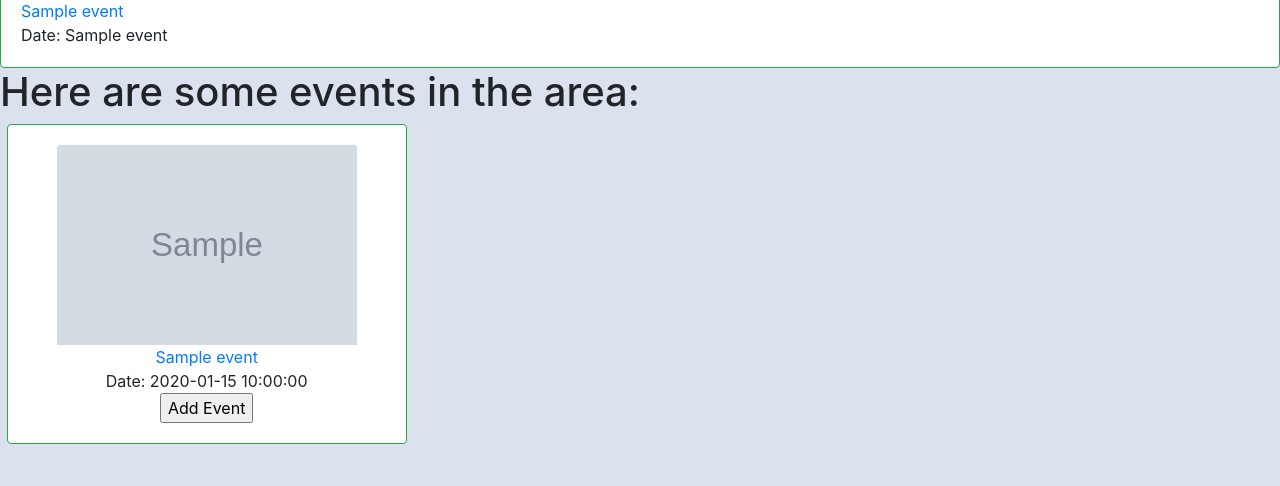
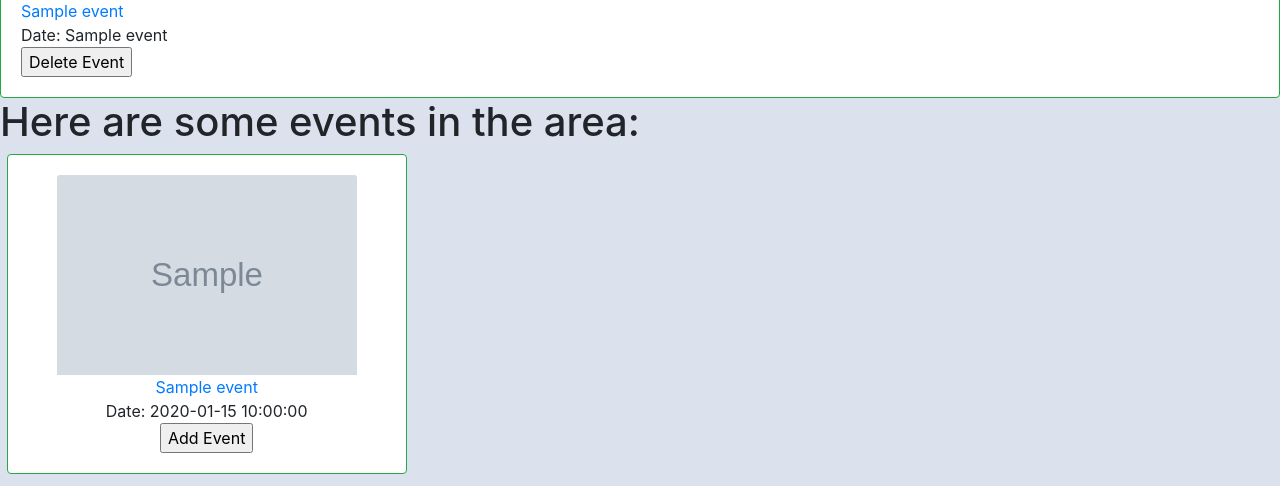
Before and after one commit to DanielGelfand/Quackers, a Flask app: template templates/dashboard.html in a window 1280 px wide. Shown: the part 407-893 px from the top of the page. Before the commit the page ends 851 px from the top, so only its background shows below. Run offline with Flask 2, Linux system fonts and the light colour scheme; the template is opened without the code that fills it: most values are stand-ins (such as "Sample title", 1, 10 or a date in 2020); grey boxes marked "Sample" are stand-in pictures; parts of the project's set-up code (start-up, migrations or seed data) failed here and were passed over; some libraries are stand-ins or nearby versions.

Commit message:
last fix

```diff
--- a/app.py
+++ b/app.py
@@ -95,7 +95,9 @@
         list.append(front['url'])
         list.append(front['name'])
         list.append(front['dates']['start']['localDate'])
+        list.append(i)
         eventsdict[i]=list
+    print(eventsdict)
     return eventsdict
 
 @app.route('/')
@@ -206,11 +208,23 @@
             flash('You have already added this event', 'danger')
     except:
         pass
+
+    try:#if delete event is submitted
+        id =  request.form['deleteID']
+        print('del Id')
+        print(id)
+        funcDB.deleteEvent(session['loggedin'], id)
+        flash('Event deleted!', "success")
+    except:
+        pass
+
     #display events
     result = get_events(postal)
     global noEvents
     print(funcDB.getMyEvents(session['loggedin']))
     myEvents = get_added_events(funcDB.getMyEvents(session['loggedin']))
+    print('myEvents: ')
+    print(myEvents)
     if authenticate.is_loggedin(session):
         is_loggedin = True;
     else:
--- a/data/keys.json
+++ b/data/keys.json
@@ -1,5 +1,5 @@
 {
-  "air" : "CFqWqyRLZJMMiwDr9",
+  "air" : "FYyF4tsBRbmAdvHaR",
   "news" : "36c5fe39553a4bd98d59ce42e54a299c",
   "tm" : "N6EyP6Cn4gTVMAgLHlPAOQrcibQ2HCeT"
 }
--- a/funcDB.py
+++ b/funcDB.py
@@ -106,3 +106,12 @@
             eventName = findInfo('events', event, 'eventID', fetchOne = True)[1]
             eventNames.append(eventName)
     return eventNames
+
+def deleteEvent(username, eventName):
+    newEvents = ''
+    events = findInfo('profiles', username, 'Username', fetchOne = True)[3]
+    eventID = findInfo('events', eventName, 'EventName', fetchOne = True)[0]
+    for event in events.strip(',').split(','):
+        if str(eventID)  != event:
+            newEvents += event + ','
+    modify('profiles', 'CalendarEvents',newEvents, 'Username', username)
--- a/templates/dashboard.html
+++ b/templates/dashboard.html
@@ -17,6 +17,10 @@
     <img class="card-img-top" src="{{myEvents[i][0]}}" style="width:300px;height:200px;"><br>
     <a href="{{myEvents[i][1]}}"">{{myEvents[i][2]}}</a><br>
     Date: {{myEvents[i][3]}}<br>
+    <form action="/dashboard", method="POST">
+      <input type="submit" value="Delete Event" name="delete">
+      <input type="hidden" value="{{myEvents[i][4]}}" name="deleteID">
+    </form>
   </div>
 </div><br>
 {%endfor%}
```
Also changed, not shown: alright.db.
